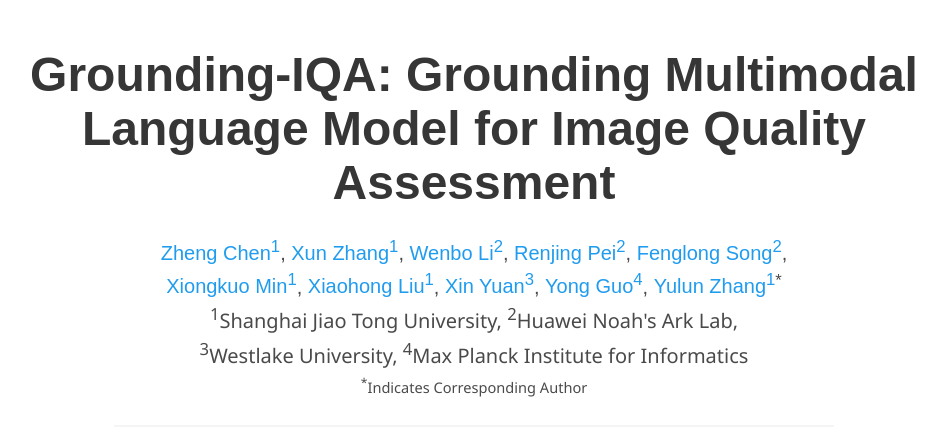
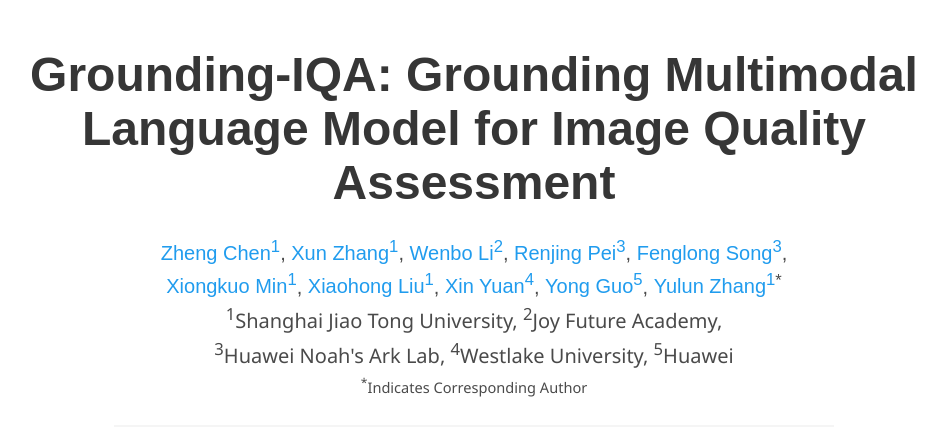
Before and after one commit to zhengchen1999/Grounding-IQA, a plain HTML site: page index.html in a window 1280 px wide. Shown: the top 431 px of the page, without its empty margins (166-1112 px from the left). Drawn offline with nearby package versions, Linux system fonts and the light colour scheme; some icons are missing; a web font is replaced by a local one.

Commit message:
Update index.html

```diff
--- a/index.html
+++ b/index.html
@@ -62,17 +62,17 @@
               <span class="author-block">
                 <a href="https://fenglinglwb.github.io/" target="_blank">Wenbo Li<sup>2</sup></a>,</span>
               <span class="author-block">
-                <a href="https://orcid.org/0000-0001-7513-6576" target="_blank">Renjing Pei<sup>2</sup></a>,</span>
+                <a href="https://orcid.org/0000-0001-7513-6576" target="_blank">Renjing Pei<sup>3</sup></a>,</span>
               <span class="author-block">
-                <a href="https://scholar.google.com/citations?hl=zh-CN&pli=1&user=WYDVk5oAAAAJ" target="_blank">Fenglong Song<sup>2</sup></a>,</span><br>
+                <a href="https://scholar.google.com/citations?hl=zh-CN&pli=1&user=WYDVk5oAAAAJ" target="_blank">Fenglong Song<sup>3</sup></a>,</span><br>
               <span class="author-block">
                 <a href="https://minxiongkuo.github.io/" target="_blank">Xiongkuo Min<sup>1</sup></a>,</span>
               <span class="author-block">
                 <a href="https://jhc.sjtu.edu.cn/~xiaohongliu/" target="_blank">Xiaohong Liu<sup>1</sup></a>,</span>
               <span class="author-block">
-                <a href="https://en.westlake.edu.cn/faculty/xin-yuan.html" target="_blank">Xin Yuan<sup>3</sup></a>,</span>
+                <a href="https://en.westlake.edu.cn/faculty/xin-yuan.html" target="_blank">Xin Yuan<sup>4</sup></a>,</span>
               <span class="author-block">
-                <a href="https://www.guoyongcs.com/" target="_blank">Yong Guo<sup>4</sup></a>,</span>
+                <a href="https://www.guoyongcs.com/" target="_blank">Yong Guo<sup>5</sup></a>,</span>
               <span class="author-block">
                 <a href="http://yulunzhang.com/" target="_blank">Yulun Zhang<sup>1</sup></a><sup>*</sup></span>
             </div>
@@ -81,9 +81,10 @@
               <!-- Institutions -->
               <span class="institution-block">
                 <sup>1</sup>Shanghai Jiao Tong University,
-                <sup>2</sup>Huawei Noah's Ark Lab,<br>
-                <sup>3</sup>Westlake University,
-                <sup>4</sup>Max Planck Institute for Informatics
+                <sup>2</sup>Joy Future Academy,<br>
+                <sup>3</sup>Huawei Noah's Ark Lab,
+                <sup>4</sup>Westlake University,
+                <sup>5</sup>Huawei
               </span>
               <span class="coorespond">
                 <small><br><sup>*</sup>Indicates Corresponding Author</a></small>
```
